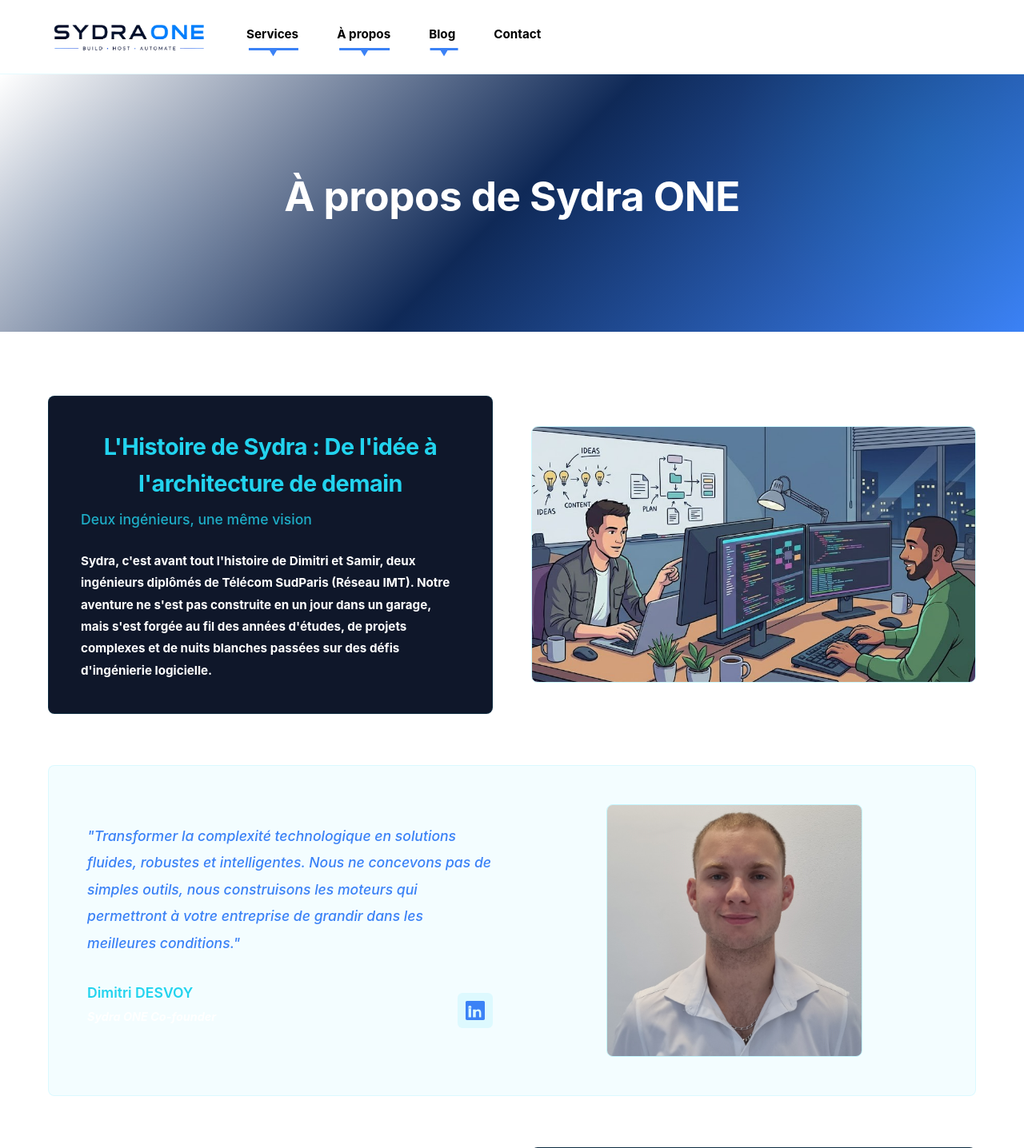
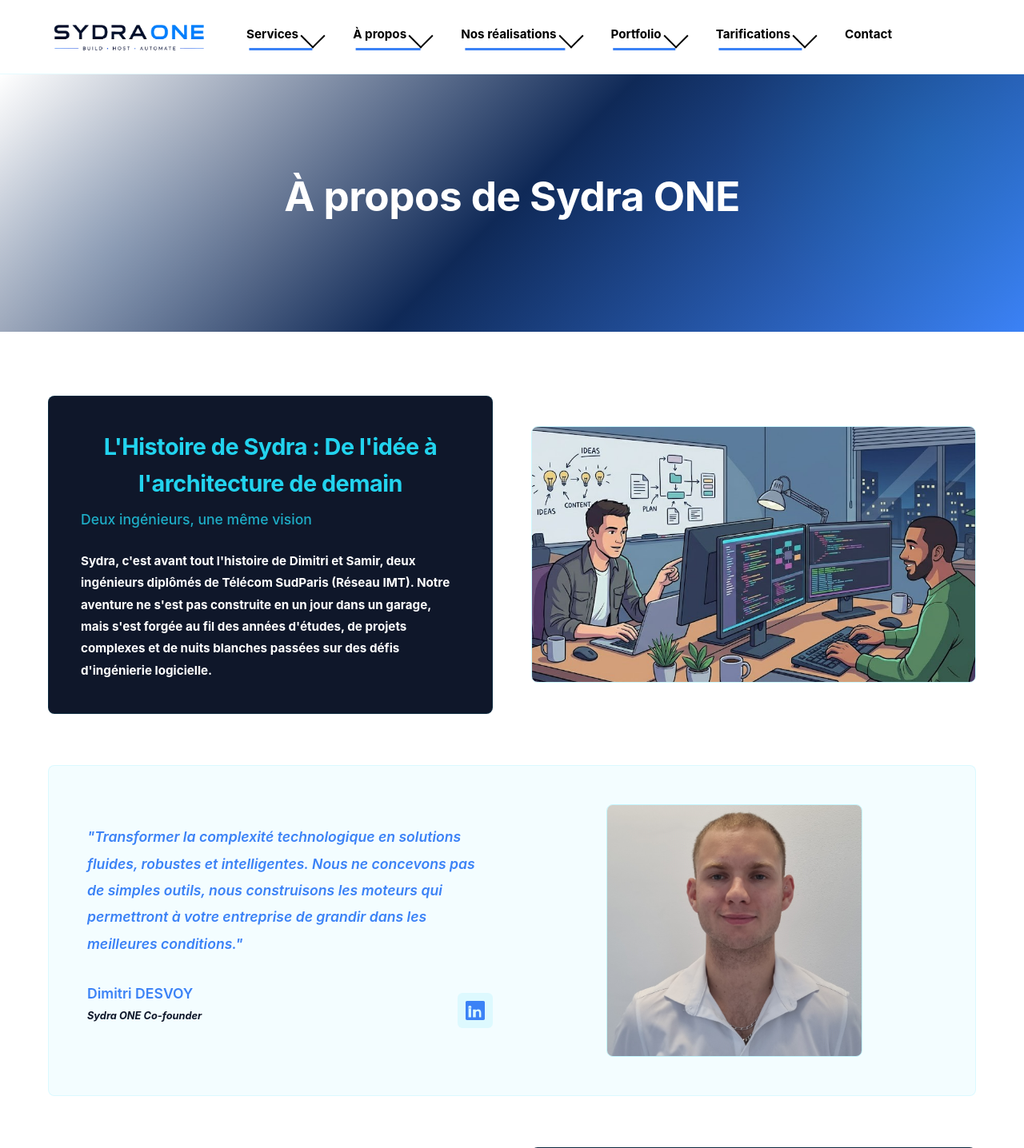
Before and after one commit to Sydra-ONE/Sydra-Website, a Flask app: page /about in a window 1280 px wide. Shown: the top 1436 px of the page at 80% size. Run offline with Flask 3, Linux system fonts and the light colour scheme.

Commit message:
maj V2.1

```diff
--- a/static/css/style.css
+++ b/static/css/style.css
@@ -131,27 +131,46 @@
 }
 
 .nav-item > a::after {
-    content: '▼';
-    position: absolute;
-    bottom: -13px;
-    left: 46%;
-    transform: translateX(-50%);
-    font-size: 0.6rem;
-    color: var(--primary-light);
+    display: none;
 }
 
 
-.arrow {
-    font-size: 0.7rem;
-    transition: transform 0.3s ease;
+/* 1. On crée la ligne droite de base */
+.notch-container {
+    border-bottom: 2px solid #000;
+    position: relative;
+    display: inline-block;
+    width: 20px;
+    height: 8px;
+}
+
+/* 2. On crée la pointe en V */
+.notch-container::after {
+    content: '';
+    position: absolute;
+    /* On centre la flèche horizontalement */
+    left: 50%;
+
+    /* On la fait descendre à cheval sur la bordure */
+    bottom: -11px; /* À ajuster selon la taille du carré (environ la moitié) */
+
+    /* On centre parfaitement et on pivote de 45 degrés */
+    transform: translateX(-50%) rotate(45deg);
+
+    /* La taille de la flèche */
+    width: 20px;
+    height: 20px;
+
+    /* Le fond doit être de la même couleur que ta page pour masquer la ligne droite */
+    background-color: #ffffff;
+
+    /* On dessine le V avec les bordures bas et droite du carré pivoté */
+    border-bottom: 2px solid #000;
+    border-right: 2px solid #000;
 }
 
 .nav-item:hover > a {
     color: var(--primary-light);
-}
-
-.nav-item:hover .arrow {
-    transform: translateY(2px);
 }
 
 .submenu {
@@ -586,19 +605,19 @@
     color: var(--primary-light);
     line-height: 1.9;
     margin-bottom: 2rem;
-    font-weight: 500;
+    font-weight: 600;
 }
 
 .quote-author h4 {
-    color: var(--accent);
+    color: var(--primary-light);
     font-size: 1.1rem;
     margin-bottom: 0.25rem;
     font-weight: 600;
 }
 
 .quote-author p {
-    color: var(--medium-text);
-    font-size: 0.9rem;
+    color: var(--surface);
+    font-size: 0.8rem;
     margin-bottom: 1rem;
     font-style: italic;
 }
--- a/templates/base.html
+++ b/templates/base.html
@@ -14,7 +14,7 @@
             <a href="/" class="logo-link"><img src="{{ url_for('static', filename='pictures/logo/logo_txt_sydra.png') }}" alt="Logo Sydra ONE" class="logo"></a>
             <ul class="nav-links">
                 <li class="nav-item">
-                    <a href="#services">Services<span class="arrow"></span></a>
+                    <a href="#services">Services<span class="notch-container"></span></a>
                     <ul class="submenu">
                         <li><a href="/services/web">Développement Web</a></li>
                         <li><a href="/services/expertise">Expertise</a></li>
@@ -23,14 +23,22 @@
                     </ul>
                 </li>
                 <li class="nav-item">
-                    <a href="#about">À propos<span class="arrow"></span></a>
+                    <a href="#about">À propos<span class="notch-container position-relative pb-4"></span></a>
                     <ul class="submenu">
                         <li><span class="submenu-label">Qui sommes nous ?</span></li>
                         <li><a href="/about">À propos</a></li>
                     </ul>
                 </li>
                 <li class="nav-item">
-                    <a href="#blog">Blog<span class="arrow"></span></a>
+                    <a href="#blog">Nos réalisations<span class="notch-container"></span></a>
+                    <ul class="submenu"></ul>
+                </li>
+                <li class="nav-item">
+                    <a href="#blog">Portfolio<span class="notch-container"></span></a>
+                    <ul class="submenu"></ul>
+                </li>
+                <li class="nav-item">
+                    <a href="#blog">Tarifications<span class="notch-container"></span></a>
                     <ul class="submenu"></ul>
                 </li>
                 <li class="nav-item nav-item-simple">
```
